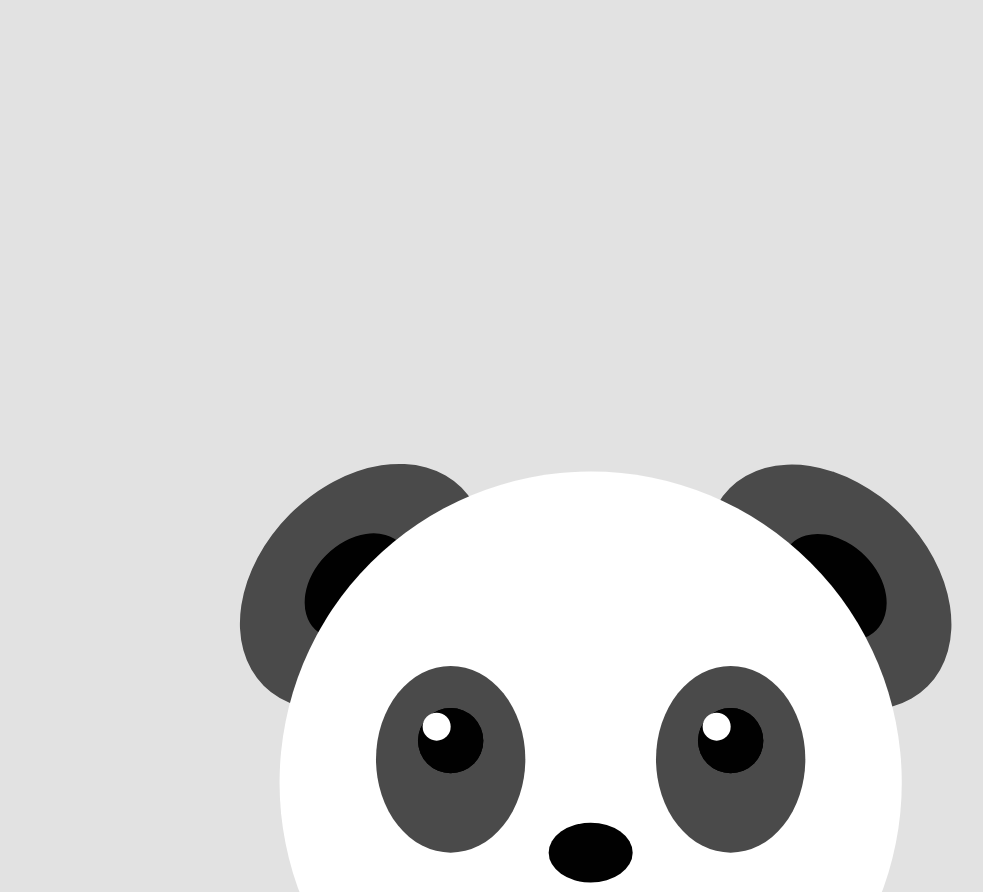
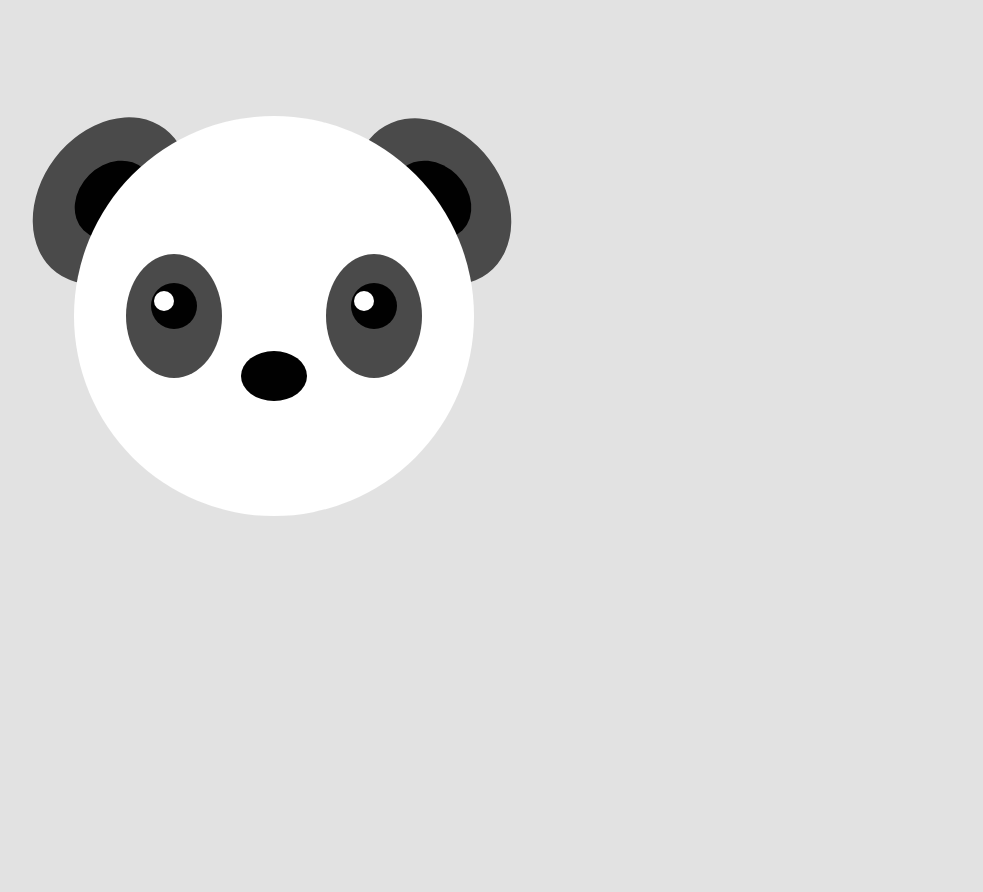
Before and after one commit to YuriySenchkovskiy/panda-svg, a plain HTML site: page index.html in a window 1280 px wide. Shown: the top 892 px of the page, without its empty margins (184-1167 px from the left). Drawn offline with Linux system fonts and the light colour scheme.

Commit message:
panda in svg html

```diff
--- a/index.html
+++ b/index.html
@@ -5,28 +5,35 @@
     <title>Panda project</title>
 </head>
 <body style="background-color: #e2e2e2">
-<!--    Рекомендация по выполнению следующей работы со спрайтом:
-Нужно вынести все картинки в отдельный файл sprite.svg. Удобно пользоваться этим сервисом - https://svgsprit.es/
-Затем добавляете картинки с помощью тега use, только в атрибуте xlink:href прописываете путь до спрайта.-->
     <p>
-        <svg width="1400" height="1400" viewBox="-300 -300 1400 1400">
-            <use href="./sprite.svg#ear__left"></use>
-            <use href="./sprite.svg#ear__left-inside"></use>
-            <use href="./sprite.svg#ear__right"></use>
-            <use href="./sprite.svg#ear__right-inside"></use>
-
-            <use href="./sprite.svg#main__circle"></use>
-
-            <use href="./sprite.svg#eye__left"></use>
-            <use href="./sprite.svg#eye__right"></use>
-            <use href="./sprite.svg#eye__left-inside"></use>
-            <use href="./sprite.svg#eye__right-inside"></use>
-            <use href="./sprite.svg#eye__left-inside"></use>
-            <use href="./sprite.svg#eye__right-inside"></use>
-            <use href="./sprite.svg#pupil__left"></use>
-            <use href="./sprite.svg#pupil__right"></use>
-
-            <use href="./sprite.svg#nose"></use>
+        <svg width="1400" height="1400" viewBox="0 0 1400 1400">
+            <!--ears-->
+            <g fill="#4a4a4a">
+                <ellipse rx="90" ry="70" cx="25" cy="340" transform="rotate(-53, 0, 0)"/>
+                <ellipse rx="90" ry="70" cx="515" cy="-375" transform="rotate(53, 0, 0)"/>
+            </g>
+            <!--inside ear-->
+            <g fill="#010101">
+                <ellipse rx="43" ry="35" cx="75" cy="335" transform="rotate(-45, 0, 0)"/>
+                <ellipse rx="43" ry="35" cx="560" cy="-300" transform="rotate(45, 0, 0)"/>
+            </g>
+            <circle r="200" cx="450" cy="300" fill="#ffffff"/>
+            <!--eyes-->
+            <g fill="#4a4a4a">
+                <ellipse rx="62" ry="48" cx="300" cy="-350" transform="rotate(90, 0, 0)"/>
+                <ellipse rx="62" ry="48" cx="300" cy="-550" transform="rotate(90, 0, 0)"/>
+            </g>
+            <!--inside eyes and nose-->
+            <g fill="#010101">
+                <circle r="23" cx="350" cy="290"/>
+                <circle r="23" cx="550" cy="290"/>
+                <ellipse rx="33" ry="25" cx="450" cy="360" fill="#010101"/>
+            </g>
+            <!--pupils-->
+            <g fill="#ffffff">
+                <circle r="10" cx="340" cy="285"/>
+                <circle r="10" cx="540" cy="285"/>
+            </g>
         </svg>
     </p>
 
```
